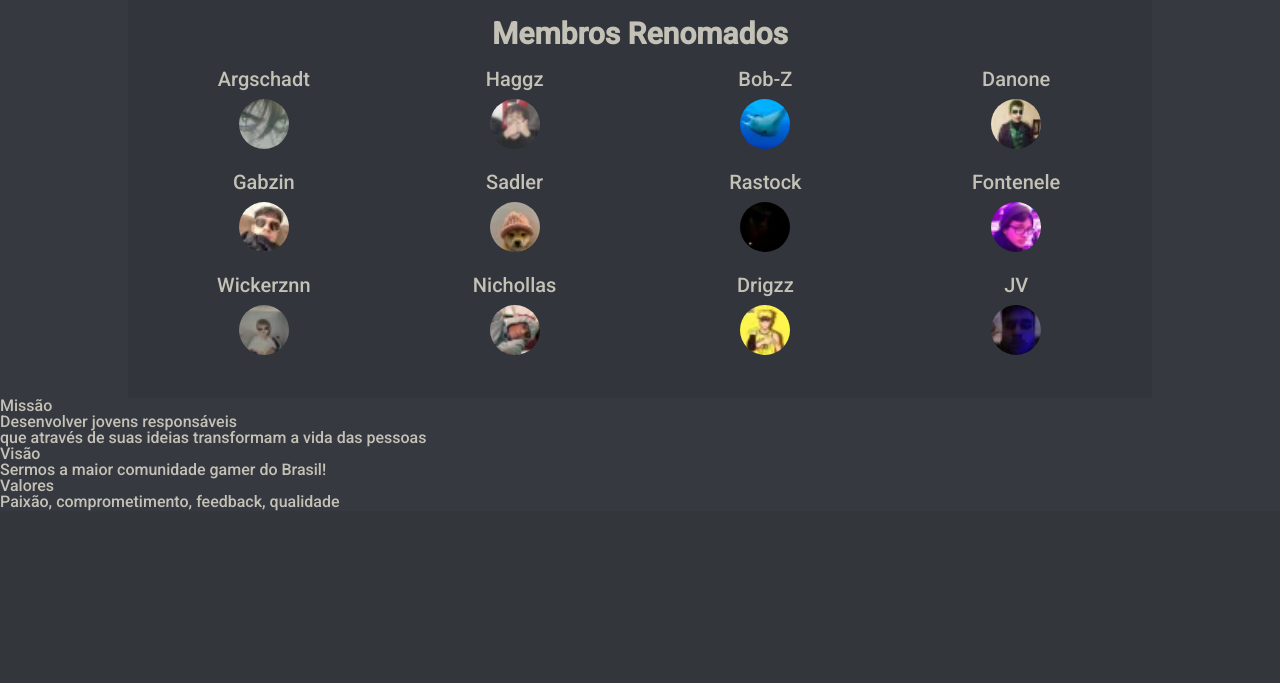
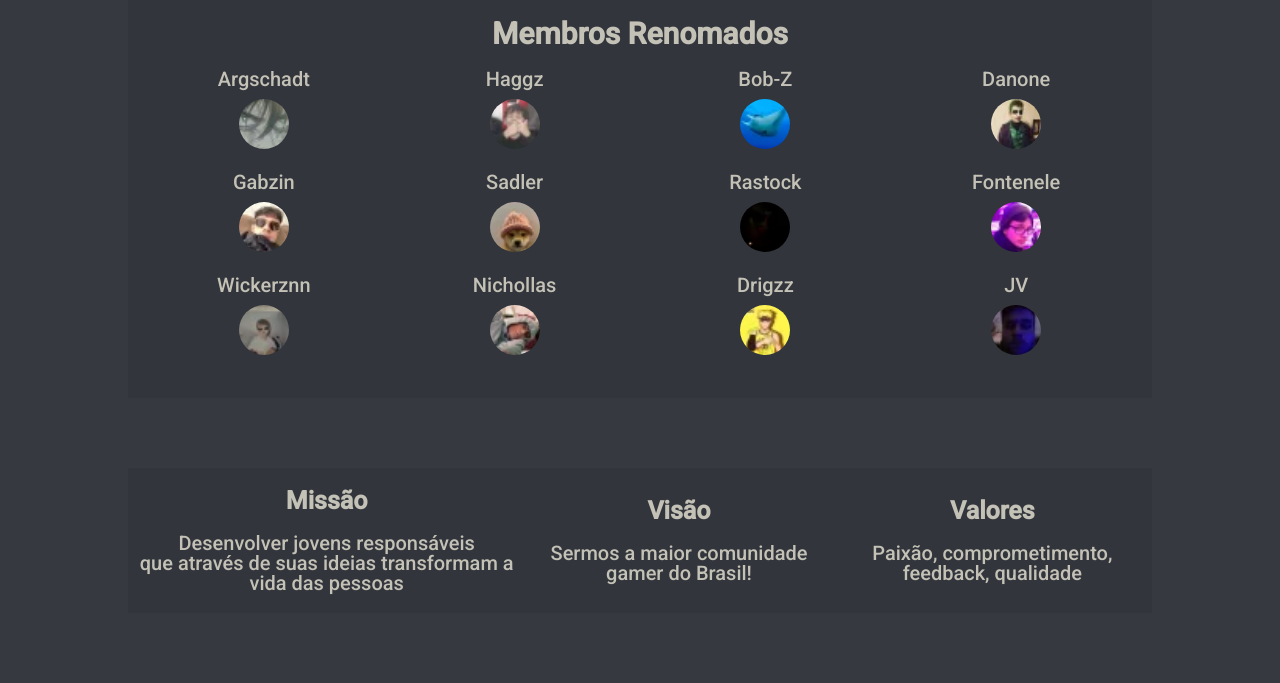
Before and after one commit to Argschadt/KappaServer, a PHP site: page / in a window 1280 px wide. Shown: the part 650-1333 px from the top of the page. Before the commit the page ends 1161 px from the top, so only its background shows below. Run offline with PHP 8.4, Linux system fonts and the light colour scheme.

Commit message:
Update style.css

```diff
--- a/style.css
+++ b/style.css
@@ -140,3 +140,30 @@ body{
   border-radius: 50%;
   margin: 0 0 20px 0;
 }
+
+.div-mvv {
+  background-color: #32353b;
+  text-align: center;
+  margin: 70px 10%;
+  padding: 20px 0;
+}
+
+.mvv {
+  align-items: center;
+  text-align: center;
+  display: flex;
+  flex-flow: row nowrap;
+  justify-content: space-around;
+}
+
+.mvv-items > h2 {
+  text-align: center;
+  font-size: 25px;
+  font-weight: 800;
+  padding-bottom: 20px;
+}
+
+.mvv-items > p {
+  font-size: 20px;
+  padding: 0 10px;
+}
```
